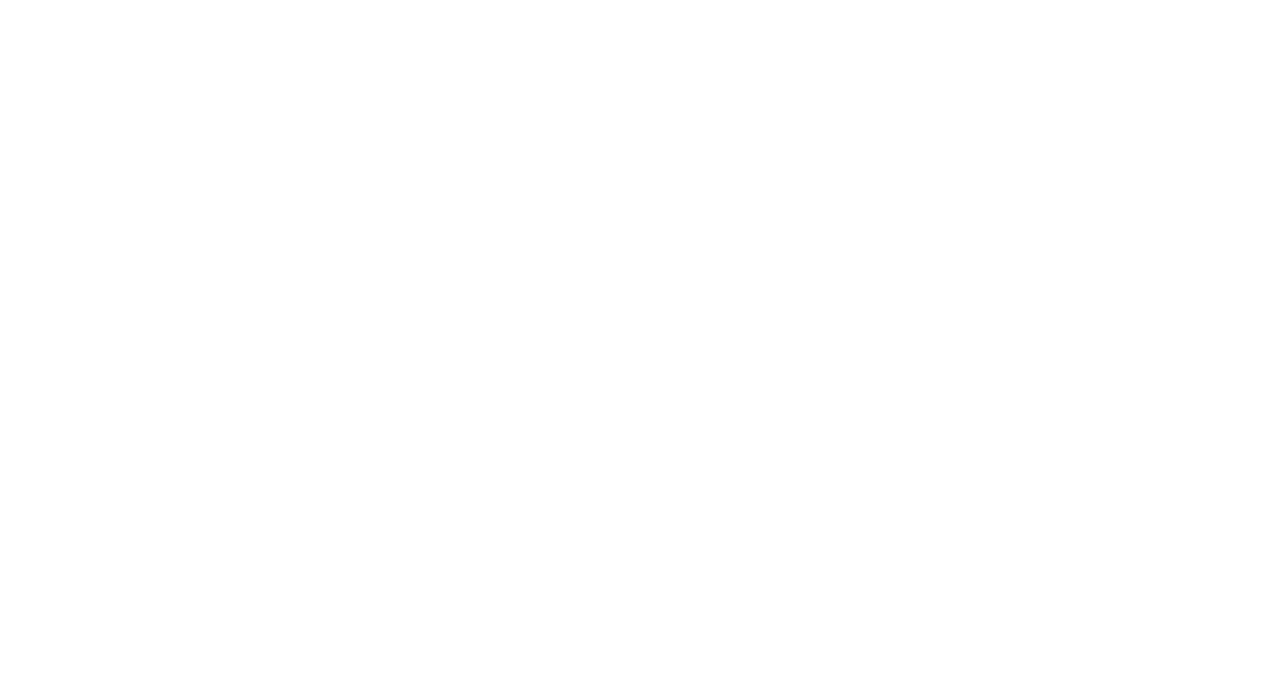
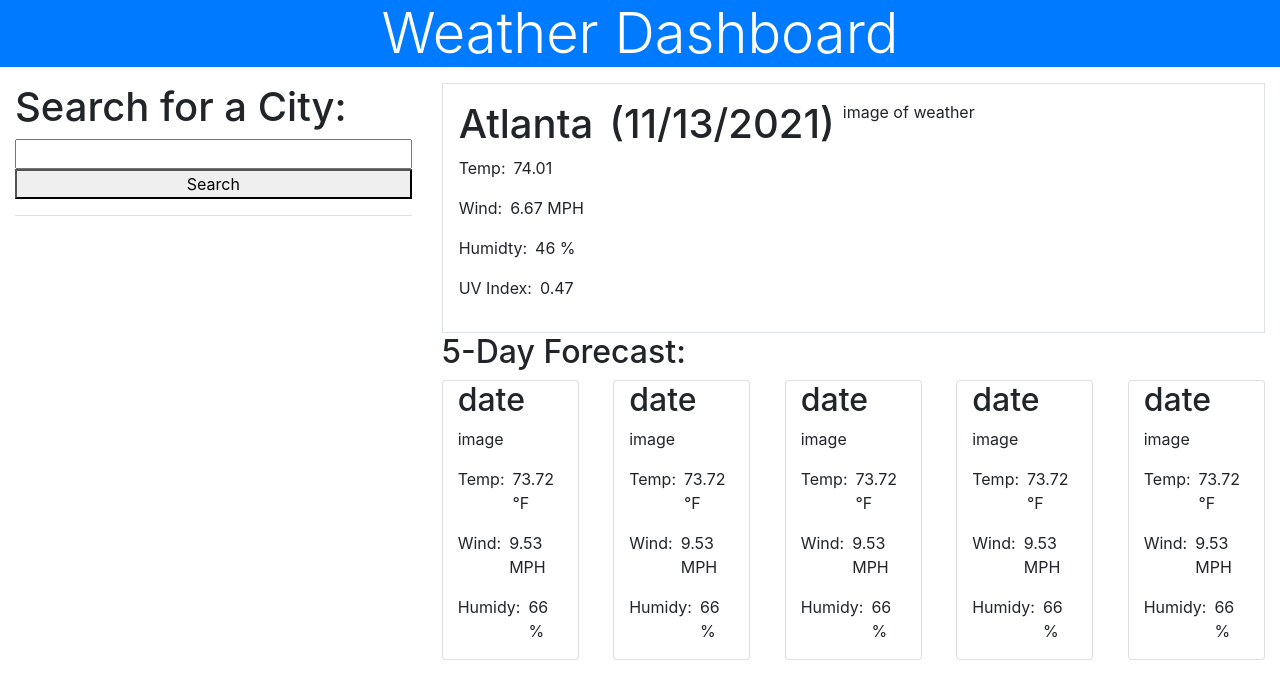
Before and after one commit to mbahl1670/ch6-weatherDashboard-mjb, a plain HTML site: page index.html in a window 1280 px wide. Drawn offline with nearby package versions, Linux system fonts and the light colour scheme.

Commit message:
initial html & css layout created for the page

```diff
--- a/index.html
+++ b/index.html
@@ -8,7 +8,140 @@
     <link rel="stylesheet" href="./assets/css/style.css">
     <title>MJB's Weather Dashboard</title>
 </head>
+
 <body>
+
+
+    <header class="bg-primary text-center text-white display-4">Weather Dashboard</header>
+
+    <section class="d-flex">
+        <div class="mt-3 col-4 d-flex flex-column">
+            <div class="d-flex flex-column">
+                <h1>Search for a City:</h1>
+                <input type="text">
+                <button>Search</button>
+            </div>
+
+            <div class="p-3 mt-3 border-top d-flex flex-column"></div>
+        </div>
+
+        <div class="mt-3 col-8 d-flex flex-column">
+            <div class="p-3 border">
+                <div class="d-flex">
+                    <h1 class="pr-2">Atlanta</h1>
+                    <h1 class="px-2">(11/13/2021)</h1>
+                    <p>image of weather</p>
+                </div>
+                <div>
+                    <div class=d-flex>
+                        <p class="mr-2">Temp: </p>
+                        <p>74.01</p>
+                    </div>
+                    <div class=d-flex>
+                        <p class="mr-2">Wind:  </p>
+                        <p>6.67 MPH</p>
+                    </div>
+                    <div class=d-flex>
+                        <p class="mr-2">Humidty:  </p>
+                        <p>46 %</p>
+                    </div>
+                    <div class=d-flex>
+                        <p class="mr-2">UV Index:  </p>
+                        <p>0.47</p>
+                    </div>
+                </div>
+            </div>
+
+            <div class="d-flex flex-column">
+                <div>
+                    <h2>5-Day Forecast:</h2>
+                </div>
+                <div class="d-flex w-100 justify-content-between">
+                    <div class="col-2 card">
+                        <h2>date</h2>
+                        <p>image</p>
+                        <div class="d-flex">
+                            <p class="mr-2">Temp:</p>
+                            <p>73.72 °F</p>
+                        </div>
+                        <div class="d-flex">
+                            <p class="mr-2">Wind:</p>
+                            <p>9.53 MPH</p>
+                        </div>
+                        <div class="d-flex">
+                            <p class="mr-2">Humidy:</p>
+                            <p>66 %</p>
+                        </div>
+                    </div>
+                    <div class="col-2 card">
+                        <h2>date</h2>
+                        <p>image</p>
+                        <div class="d-flex">
+                            <p class="mr-2">Temp:</p>
+                            <p>73.72 °F</p>
+                        </div>
+                        <div class="d-flex">
+                            <p class="mr-2">Wind:</p>
+                            <p>9.53 MPH</p>
+                        </div>
+                        <div class="d-flex">
+                            <p class="mr-2">Humidy:</p>
+                            <p>66 %</p>
+                        </div>
+                    </div>
+                    <div class="col-2 card">
+                        <h2>date</h2>
+                        <p>image</p>
+                        <div class="d-flex">
+                            <p class="mr-2">Temp:</p>
+                            <p>73.72 °F</p>
+                        </div>
+                        <div class="d-flex">
+                            <p class="mr-2">Wind:</p>
+                            <p>9.53 MPH</p>
+                        </div>
+                        <div class="d-flex">
+                            <p class="mr-2">Humidy:</p>
+                            <p>66 %</p>
+                        </div>
+                    </div>
+                    <div class="col-2 card">
+                        <h2>date</h2>
+                        <p>image</p>
+                        <div class="d-flex">
+                            <p class="mr-2">Temp:</p>
+                            <p>73.72 °F</p>
+                        </div>
+                        <div class="d-flex">
+                            <p class="mr-2">Wind:</p>
+                            <p>9.53 MPH</p>
+                        </div>
+                        <div class="d-flex">
+                            <p class="mr-2">Humidy:</p>
+                            <p>66 %</p>
+                        </div>
+                    </div>
+                    <div class="col-2 card">
+                        <h2>date</h2>
+                        <p>image</p>
+                        <div class="d-flex">
+                            <p class="mr-2">Temp:</p>
+                            <p>73.72 °F</p>
+                        </div>
+                        <div class="d-flex">
+                            <p class="mr-2">Wind:</p>
+                            <p>9.53 MPH</p>
+                        </div>
+                        <div class="d-flex">
+                            <p class="mr-2">Humidy:</p>
+                            <p>66 %</p>
+                        </div>
+                    </div>
+                </div>
+            </div>
+        </div>
+    </section>
+
 
     <script src="https://cdnjs.cloudflare.com/ajax/libs/jquery/3.4.1/jquery.min.js"></script>
     <script src="https://cdnjs.cloudflare.com/ajax/libs/jqueryui/1.12.1/jquery-ui.min.js"></script>
```
